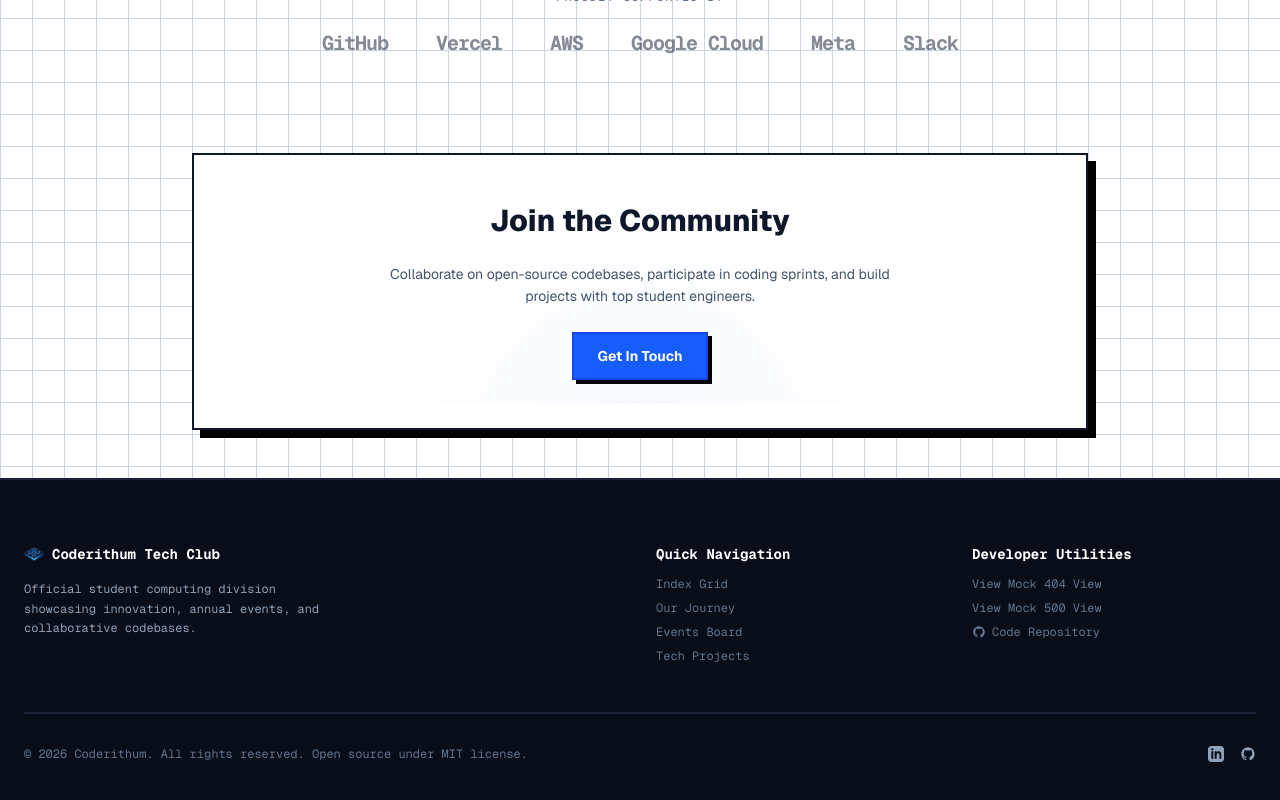
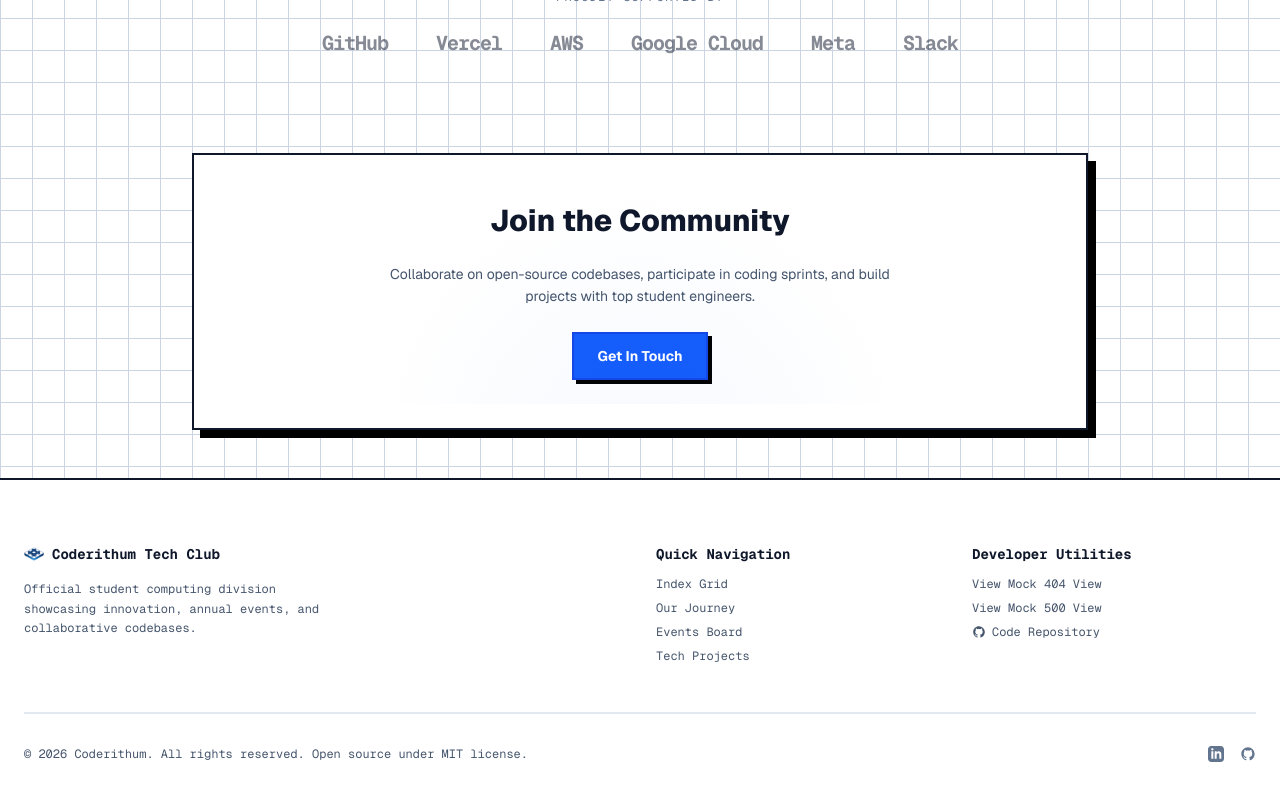
Before and after one commit to KunalPatilCode/coderithum, a Next.js app: page / in a window 1280 px wide. Shown: the part 2702-3502 px from the top of the page. Built offline with nearby package versions, Linux system fonts and the light colour scheme.

Commit message:
feat: align General Footer with global neobrutalist light mode theme

```diff
--- a/app/page.tsx
+++ b/app/page.tsx
@@ -2052,46 +2052,46 @@ export default function Home() {
       {/* ======================================================================
           General Footer
           ====================================================================== */}
-      <footer className="border-t-2 border-slate-800/80 py-16 px-6 bg-[#090D1A] text-xs text-slate-500 relative z-10 font-mono">
+      <footer className="border-t-2 border-slate-900 py-16 px-6 bg-white text-xs text-slate-600 relative z-10 font-mono">
         <div className="max-w-7xl mx-auto space-y-12">
           <div className="grid grid-cols-1 md:grid-cols-12 gap-8">
             <div className="md:col-span-6 space-y-4">
               <div className="flex items-center gap-2">
                 <img src={logo.src} alt="Coderithum Logo" className="w-5 h-5 object-contain" />
-                <span className="font-bold text-white text-sm">Coderithum Tech Club</span>
-              </div>
-              <p className="max-w-xs leading-relaxed text-slate-400">
+                <span className="font-bold text-slate-900 text-sm">Coderithum Tech Club</span>
+              </div>
+              <p className="max-w-xs leading-relaxed text-slate-600">
                 Official student computing division showcasing innovation, annual events, and collaborative codebases.
               </p>
             </div>
 
             <div className="md:col-span-3 space-y-3">
-              <h4 className="text-white text-sm font-bold">Quick Navigation</h4>
+              <h4 className="text-slate-900 text-sm font-bold">Quick Navigation</h4>
               <div className="flex flex-col gap-2">
-                <button onClick={() => { setView("home"); setSelectedId(null); }} className="text-left hover:text-white transition-colors cursor-pointer">Index Grid</button>
-                <button onClick={() => { setView("about"); setSelectedId(null); }} className="text-left hover:text-white transition-colors cursor-pointer">Our Journey</button>
-                <button onClick={() => { setView("events"); setSelectedId(null); }} className="text-left hover:text-white transition-colors cursor-pointer">Events Board</button>
-                <button onClick={() => { setView("projects"); setSelectedId(null); }} className="text-left hover:text-white transition-colors cursor-pointer">Tech Projects</button>
+                <button onClick={() => { setView("home"); setSelectedId(null); }} className="text-left hover:text-black transition-colors cursor-pointer">Index Grid</button>
+                <button onClick={() => { setView("about"); setSelectedId(null); }} className="text-left hover:text-black transition-colors cursor-pointer">Our Journey</button>
+                <button onClick={() => { setView("events"); setSelectedId(null); }} className="text-left hover:text-black transition-colors cursor-pointer">Events Board</button>
+                <button onClick={() => { setView("projects"); setSelectedId(null); }} className="text-left hover:text-black transition-colors cursor-pointer">Tech Projects</button>
               </div>
             </div>
 
             <div className="md:col-span-3 space-y-3">
-              <h4 className="text-white text-sm font-bold">Developer Utilities</h4>
+              <h4 className="text-slate-900 text-sm font-bold">Developer Utilities</h4>
               <div className="flex flex-col gap-2">
-                <button onClick={() => setView("404-test")} className="text-left hover:text-white transition-colors cursor-pointer">View Mock 404 View</button>
-                <button onClick={() => setView("500-test")} className="text-left hover:text-white transition-colors cursor-pointer">View Mock 500 View</button>
-                <a href="https://github.com/KunalPatilCode/coderithum" target="_blank" rel="noopener noreferrer" className="hover:text-white transition-colors flex items-center gap-1.5">
+                <button onClick={() => setView("404-test")} className="text-left hover:text-black transition-colors cursor-pointer">View Mock 404 View</button>
+                <button onClick={() => setView("500-test")} className="text-left hover:text-black transition-colors cursor-pointer">View Mock 500 View</button>
+                <a href="https://github.com/KunalPatilCode/coderithum" target="_blank" rel="noopener noreferrer" className="hover:text-black transition-colors flex items-center gap-1.5">
                   <Github className="w-3.5 h-3.5" /> Code Repository
                 </a>
               </div>
             </div>
           </div>
 
-          <div className="border-t-2 border-slate-800/80 pt-8 flex flex-col sm:flex-row items-center justify-between gap-4">
+          <div className="border-t-2 border-slate-200 pt-8 flex flex-col sm:flex-row items-center justify-between gap-4">
             <p>© {new Date().getFullYear()} Coderithum. All rights reserved. Open source under MIT license.</p>
-            <div className="flex items-center gap-4 text-slate-400">
-              <a href="https://linkedin.com" target="_blank" rel="noopener noreferrer" className="hover:text-white transition-colors"><Linkedin className="w-4 h-4" /></a>
-              <a href="https://github.com/KunalPatilCode/coderithum" target="_blank" rel="noopener noreferrer" className="hover:text-white transition-colors"><Github className="w-4 h-4" /></a>
+            <div className="flex items-center gap-4 text-slate-500">
+              <a href="https://linkedin.com" target="_blank" rel="noopener noreferrer" className="hover:text-black transition-colors"><Linkedin className="w-4 h-4" /></a>
+              <a href="https://github.com/KunalPatilCode/coderithum" target="_blank" rel="noopener noreferrer" className="hover:text-black transition-colors"><Github className="w-4 h-4" /></a>
             </div>
           </div>
         </div>
```
